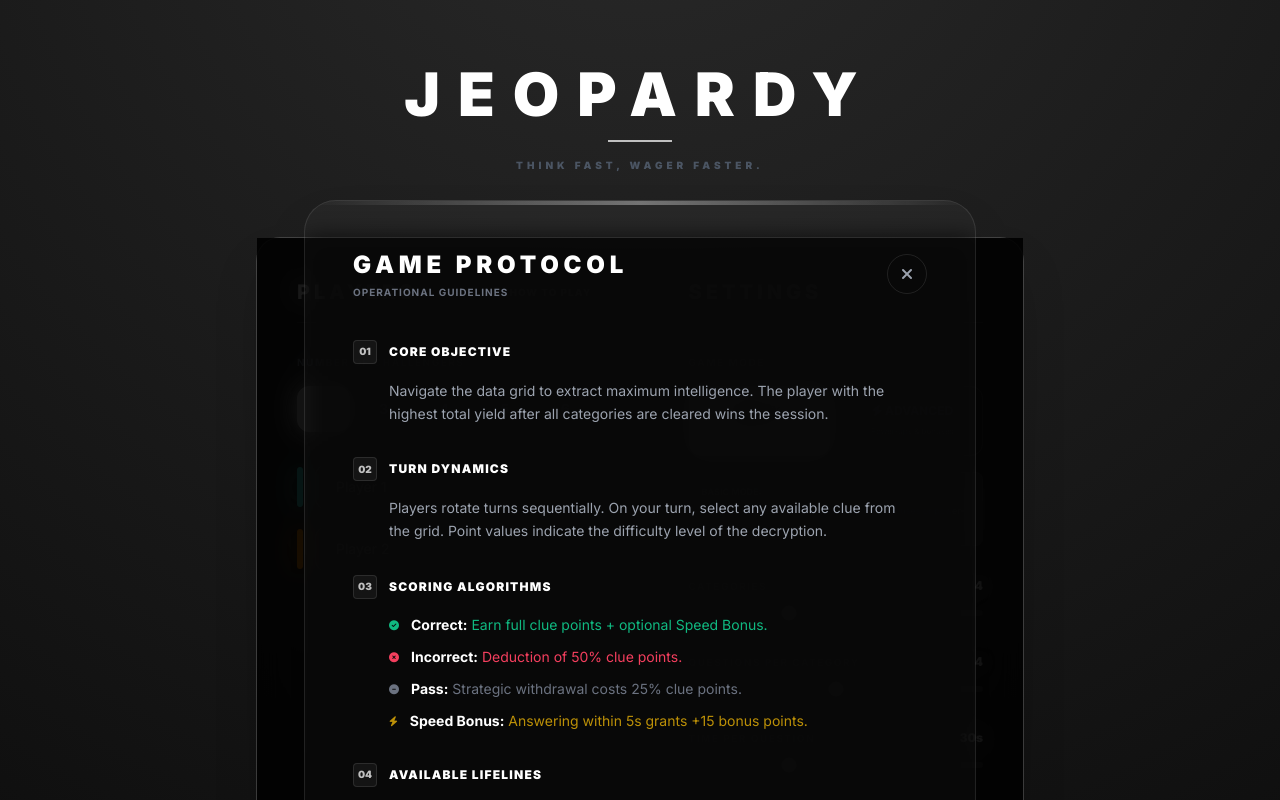
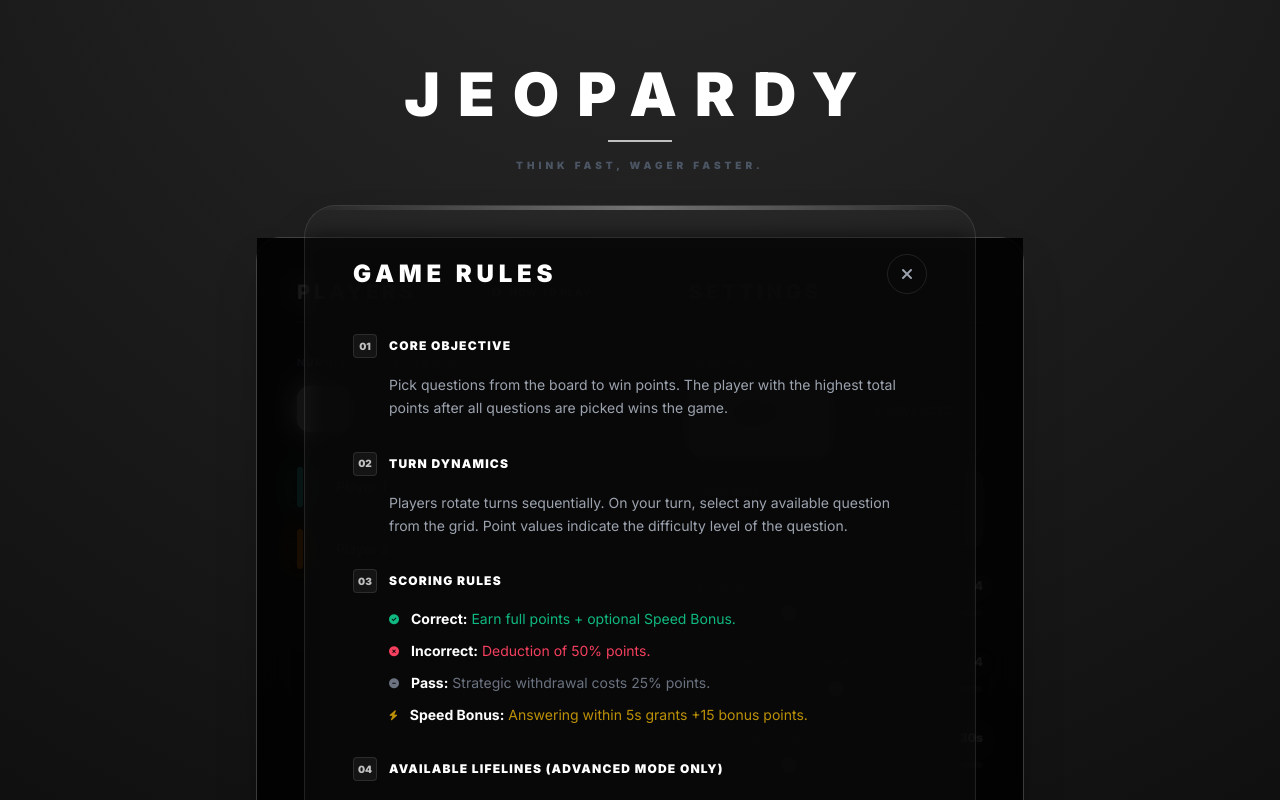
Before and after one commit to sandeeppreetam/Jeopardy, a React (Vite) app: page / in a window 1280 px wide. Both pictures are taken after a click on the button "HOW TO PLAY". Shown: the top 800 px of the page. Built offline with nearby package versions, Linux system fonts and the light colour scheme.

Commit message:
modified instructions.

```diff
--- a/components/InstructionsModal.tsx
+++ b/components/InstructionsModal.tsx
@@ -13,8 +13,7 @@
 
         <div className="flex justify-between items-center mb-10">
           <div>
-            <h2 className="text-2xl font-black text-white uppercase tracking-[0.2em]">Game Protocol</h2>
-            <p className="text-[10px] text-gray-500 font-bold uppercase tracking-widest mt-1">Operational Guidelines</p>
+            <h2 className="text-2xl font-black text-white uppercase tracking-[0.2em]">Game Rules</h2>
           </div>
           <button
             onClick={onClose}
@@ -31,7 +30,7 @@
               <h3 className="text-xs font-black text-white uppercase tracking-widest">Core Objective</h3>
             </div>
             <p className="text-sm text-gray-400 leading-relaxed pl-9">
-              Navigate the data grid to extract maximum intelligence. The player with the highest total yield after all categories are cleared wins the session.
+              Pick questions from the board to win points. The player with the highest total points after all questions are picked wins the game.
             </p>
           </section>
 
@@ -41,27 +40,27 @@
               <h3 className="text-xs font-black text-white uppercase tracking-widest">Turn Dynamics</h3>
             </div>
             <p className="text-sm text-gray-400 leading-relaxed pl-9">
-              Players rotate turns sequentially. On your turn, select any available clue from the grid. Point values indicate the difficulty level of the decryption.
+              Players rotate turns sequentially. On your turn, select any available question from the grid. Point values indicate the difficulty level of the question.
             </p>
           </section>
 
           <section>
             <div className="flex items-center gap-3 mb-4">
               <div className="w-6 h-6 rounded bg-white/5 border border-white/10 flex items-center justify-center text-[10px] font-black text-[#C0C0C0]">03</div>
-              <h3 className="text-xs font-black text-white uppercase tracking-widest">Scoring Algorithms</h3>
+              <h3 className="text-xs font-black text-white uppercase tracking-widest">Scoring Rules</h3>
             </div>
             <ul className="space-y-3 pl-9">
               <li className="flex items-center gap-3 text-sm text-emerald-500">
                 <i className="fas fa-check-circle text-[10px]"></i>
-                <span><strong className="text-white">Correct:</strong> Earn full clue points + optional Speed Bonus.</span>
+                <span><strong className="text-white">Correct:</strong> Earn full points + optional Speed Bonus.</span>
               </li>
               <li className="flex items-center gap-3 text-sm text-rose-500">
                 <i className="fas fa-times-circle text-[10px]"></i>
-                <span><strong className="text-white">Incorrect:</strong> Deduction of 50% clue points.</span>
+                <span><strong className="text-white">Incorrect:</strong> Deduction of 50% points.</span>
               </li>
               <li className="flex items-center gap-3 text-sm text-gray-500">
                 <i className="fas fa-minus-circle text-[10px]"></i>
-                <span><strong className="text-white">Pass:</strong> Strategic withdrawal costs 25% clue points.</span>
+                <span><strong className="text-white">Pass:</strong> Strategic withdrawal costs 25% points.</span>
               </li>
               <li className="flex items-center gap-3 text-sm text-yellow-500/80">
                 <i className="fas fa-bolt text-[10px]"></i>
@@ -73,7 +72,7 @@
           <section>
             <div className="flex items-center gap-3 mb-4">
               <div className="w-6 h-6 rounded bg-white/5 border border-white/10 flex items-center justify-center text-[10px] font-black text-[#C0C0C0]">04</div>
-              <h3 className="text-xs font-black text-white uppercase tracking-widest">Available Lifelines</h3>
+              <h3 className="text-xs font-black text-white uppercase tracking-widest">Available Lifelines (advanced mode only)</h3>
             </div>
             <p className="text-[10px] text-gray-600 font-bold uppercase mb-4 pl-9">Each player has one-time access to the following:</p>
             <div className="grid grid-cols-1 md:grid-cols-3 gap-4 pl-9">
@@ -85,7 +84,7 @@
               <div className="p-4 rounded-xl bg-white/5 border border-white/5">
                 <i className="fas fa-lightbulb text-purple-400 mb-2"></i>
                 <h4 className="text-[10px] font-black text-white uppercase mb-1">Hint</h4>
-                <p className="text-[10px] text-gray-500">Generates a cryptic clue via Gemini.</p>
+                <p className="text-[10px] text-gray-500">Generates a clue via AI.</p>
               </div>
               <div className="p-4 rounded-xl bg-white/5 border border-white/5">
                 <i className="fas fa-bolt text-yellow-500 mb-2"></i>
@@ -100,7 +99,7 @@
           onClick={onClose}
           className="w-full mt-10 py-4 bg-white text-black rounded-2xl font-black text-[10px] uppercase tracking-[0.3em] hover:scale-[1.02] transition-transform"
         >
-          Acknowledge & Close
+          Close
         </button>
       </div>
     </div>
```
